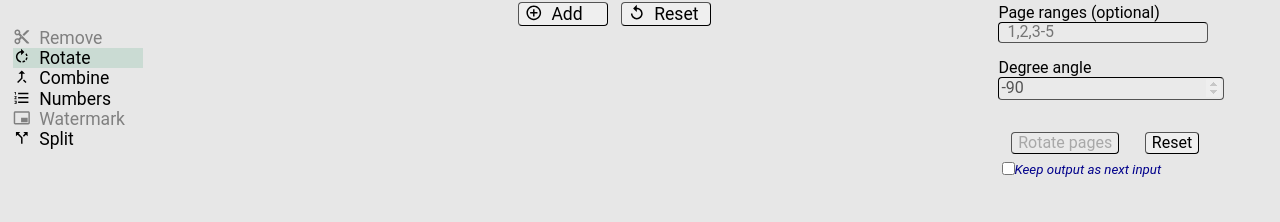
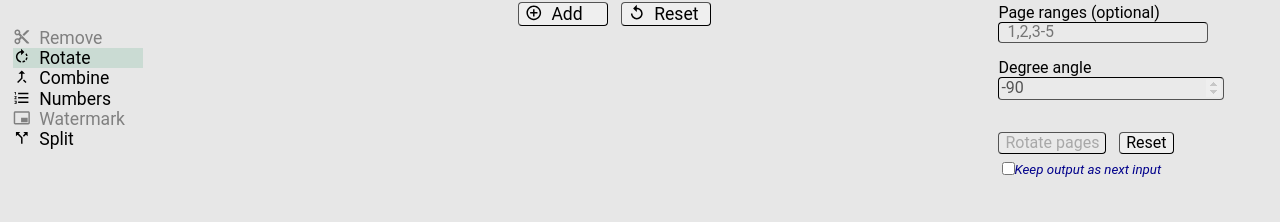
Before and after one commit to c1b3rt00lk1t/pdf-poc, a React (Vite) app: page / in a window 1280 px wide. Both pictures are taken after a click on the element "Rotate". Shown: the part 136-358 px from the top of the page. Built offline with nearby package versions, Linux system fonts and the light colour scheme.

Commit message:
Remove style button from rotate btn

```diff
--- a/src/components/TransformRotate.tsx
+++ b/src/components/TransformRotate.tsx
@@ -120,11 +120,7 @@ const TransformRotate = ({
         />
       </div>
       <div>
-        <button
-          disabled={disabled}
-          className={styles.button}
-          onClick={handleClickRotatePages}
-        >
+        <button disabled={disabled} onClick={handleClickRotatePages}>
           Rotate pages
         </button>
         <button onClick={handleClickReset} className={styles.button}>
```
